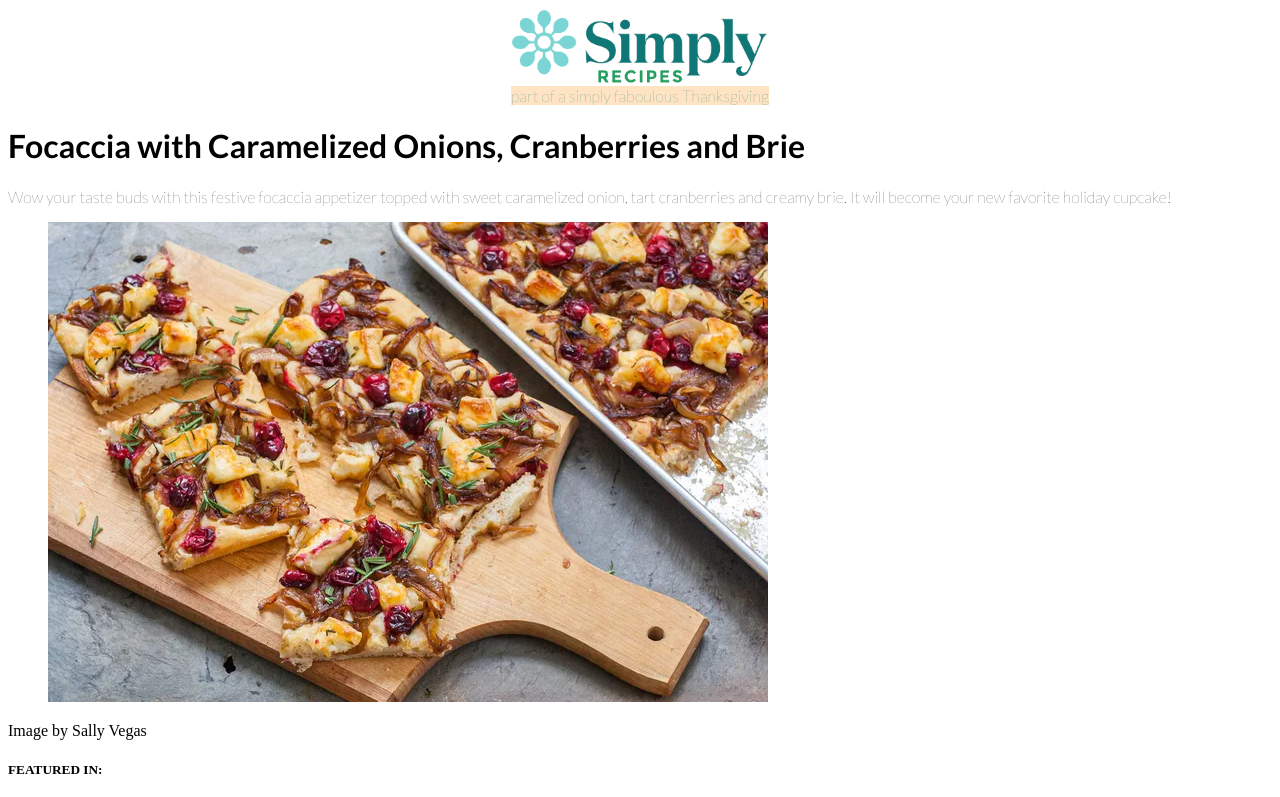
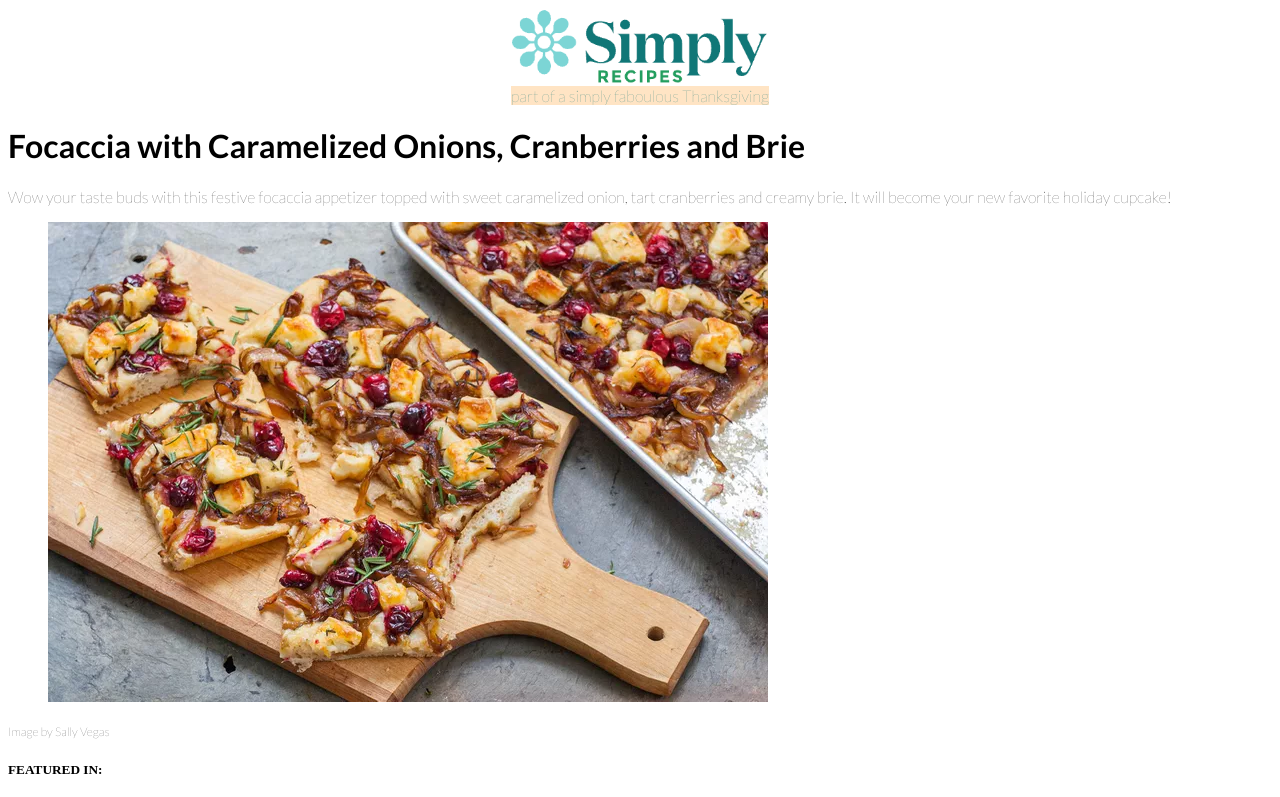
Before and after one commit to elisa-daria/UN1-W1-d3-pratica-S1-L3, a plain HTML site: page index.html in a window 1280 px wide. Shown: the top 797 px of the page. Drawn offline with Linux system fonts and the light colour scheme.

Commit message:
figurecaption

```diff
--- a/style.css
+++ b/style.css
@@ -46,3 +46,8 @@ footer {
   font-family: "lato";
   font-weight: 400;
 }
+figurecaption {
+  font-family: "lato";
+  font-weight: 400;
+  font-size: 0.75em;
+}
```
